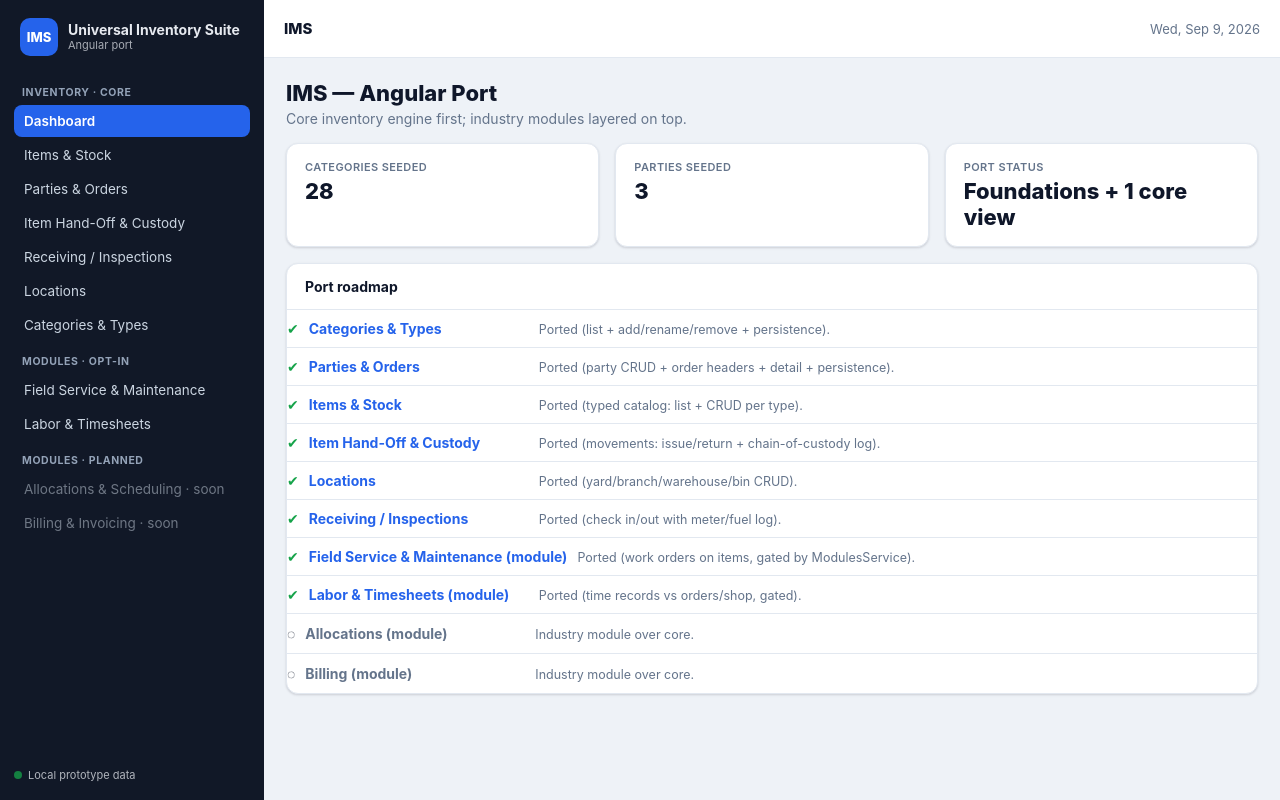
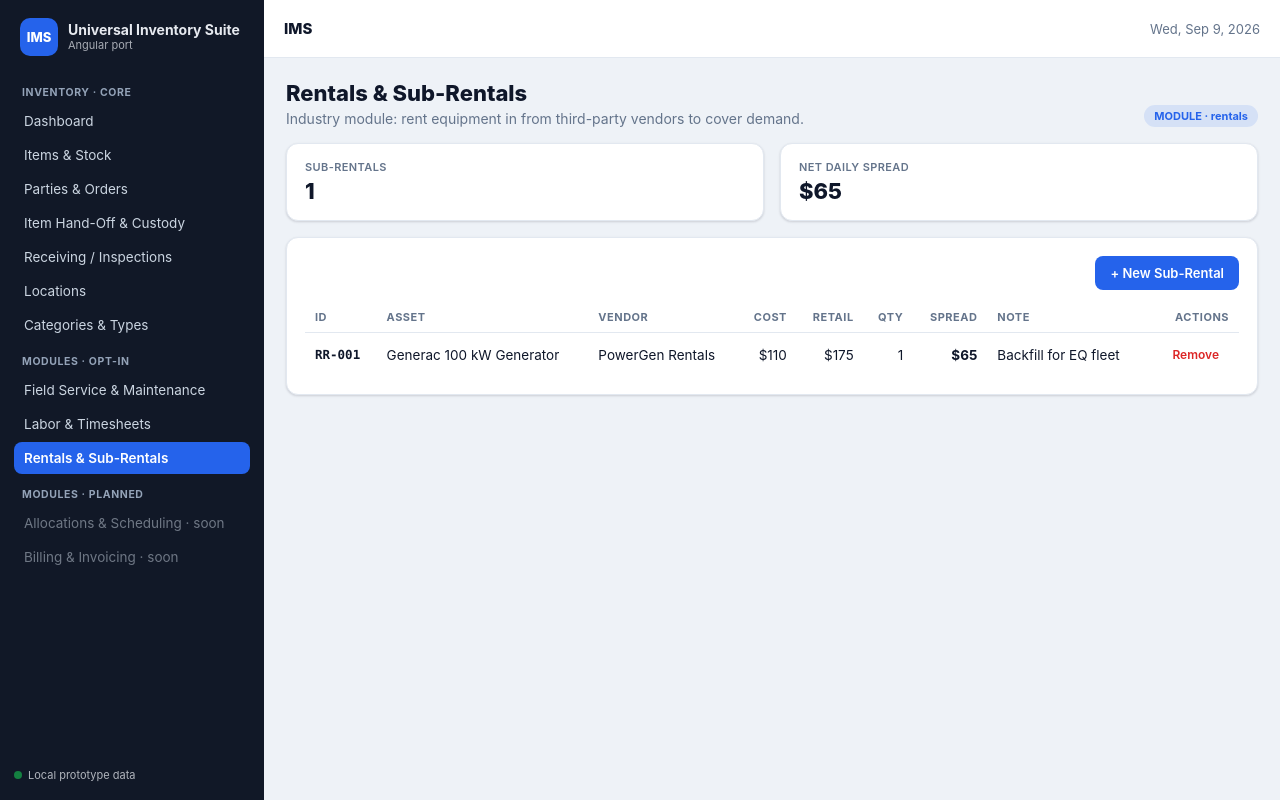
Before and after one commit to tinnerrob/ims-prototype-angular, an Angular app: page /rentals in a window 1280 px wide. Before the commit this address led to /dashboard. Built offline with nearby package versions, Linux system fonts and the light colour scheme.

Commit message:
Port Rentals & Sub-Rentals (module): vendor sub-rentals with spread, gated

```diff
--- a/src/app/app.component.ts
+++ b/src/app/app.component.ts
@@ -38,6 +38,7 @@ export class AppComponent {
       items: [
         { label: 'Field Service & Maintenance', route: '/maintenance' },
         { label: 'Labor & Timesheets', route: '/timesheet' },
+        { label: 'Rentals & Sub-Rentals', route: '/rentals' },
       ],
     },
     {
--- a/src/app/app.routes.ts
+++ b/src/app/app.routes.ts
@@ -9,6 +9,7 @@ import { ItemsComponent } from './features/items/items.component';
 import { LocationsComponent } from './features/locations/locations.component';
 import { MaintenanceComponent } from './features/maintenance/maintenance.component';
 import { OrdersComponent } from './features/orders/orders.component';
+import { RentalsComponent } from './features/rentals/rentals.component';
 import { TimesheetComponent } from './features/timesheet/timesheet.component';
 
 /**
@@ -26,6 +27,7 @@ export const routes: Routes = [
   { path: 'locations', component: LocationsComponent },
   { path: 'maintenance', component: MaintenanceComponent, canActivate: [requireModule('service')] },
   { path: 'orders', component: OrdersComponent },
+  { path: 'rentals', component: RentalsComponent, canActivate: [requireModule('rentals')] },
   { path: 'timesheet', component: TimesheetComponent, canActivate: [requireModule('labor')] },
   { path: '**', redirectTo: 'dashboard' },
 ];
--- a/src/app/core/data.service.ts
+++ b/src/app/core/data.service.ts
@@ -12,6 +12,7 @@ import {
   OrderLine,
   OrderStatus,
   Party,
+  RentalSub,
   Timesheet,
   WorkOrder,
   WorkOrderStatus,
@@ -40,6 +41,7 @@ export class DataService {
     inspections: Inspection[];
     workOrders: WorkOrder[];
     timesheets: Timesheet[];
+    rentals: RentalSub[];
   } = {
     settings: { categories: this.seedCategories() },
     parties: this.seedParties(),
@@ -50,6 +52,7 @@ export class DataService {
     inspections: this.seedInspections(),
     workOrders: this.seedWorkOrders(),
     timesheets: this.seedTimesheets(),
+    rentals: this.seedRentals(),
   };
 
   constructor() {
@@ -74,6 +77,7 @@ export class DataService {
       if (Array.isArray(snap.inspections)) this.db.inspections = snap.inspections;
       if (Array.isArray(snap.workOrders)) this.db.workOrders = snap.workOrders;
       if (Array.isArray(snap.timesheets)) this.db.timesheets = snap.timesheets;
+      if (Array.isArray(snap.rentals)) this.db.rentals = snap.rentals;
     } catch {
       /* corrupted storage -> keep seed */
     }
@@ -95,6 +99,7 @@ export class DataService {
           inspections: this.db.inspections,
           workOrders: this.db.workOrders,
           timesheets: this.db.timesheets,
+          rentals: this.db.rentals,
         }),
       );
     } catch {
@@ -355,6 +360,40 @@ export class DataService {
       if (!Number.isNaN(n) && n > max) max = n;
     }
     return 'TS-' + String(max + 1).padStart(4, '0');
+  }
+
+  /* ------------------------------ rentals ------------------------------- */
+
+  listRentals(): RentalSub[] {
+    return [...this.db.rentals];
+  }
+
+  createRental(data: Omit<RentalSub, 'id'>): RentalSub {
+    const rec: RentalSub = { ...data, id: this.nextRentalId() };
+    this.db.rentals.push(rec);
+    this.save();
+    return rec;
+  }
+
+  removeRental(id: string): void {
+    const i = this.db.rentals.findIndex((x) => x.id === id);
+    if (i >= 0) {
+      this.db.rentals.splice(i, 1);
+      this.save();
+    }
+  }
+
+  rentalSpread(r: RentalSub): number {
+    return (r.retailRate - r.vendorCost) * r.qty;
+  }
+
+  private nextRentalId(): string {
+    let max = 0;
+    for (const r of this.db.rentals) {
+      const n = Number(r.id.split('-')[1]);
+      if (!Number.isNaN(n) && n > max) max = n;
+    }
+    return 'RR-' + String(max + 1).padStart(3, '0');
   }
 
   /* ---------------------------- work orders ----------------------------- */
@@ -646,4 +685,10 @@ export class DataService {
       { id: 'TS-0002', empId: 'EMP-001', date: new Date().toISOString().slice(0, 10), hours: 4, orderId: null, targetLabel: 'Shop', note: 'Maintenance support' },
     ];
   }
+
+  private seedRentals(): RentalSub[] {
+    return [
+      { id: 'RR-001', itemId: null, assetName: 'Generac 100 kW Generator', vendor: 'PowerGen Rentals', vendorCost: 110, retailRate: 175, qty: 1, note: 'Backfill for EQ fleet' },
+    ];
+  }
 }
--- a/src/app/core/models.ts
+++ b/src/app/core/models.ts
@@ -217,3 +217,14 @@ export interface Timesheet {
   targetLabel: string; // display target (order id, shop, etc.)
   note?: string;
 }
+
+export interface RentalSub {
+  id: string;
+  itemId?: string | null; // catalog item when it maps to one
+  assetName: string;
+  vendor: string;
+  vendorCost: number; // daily cost to us
+  retailRate: number; // daily billable
+  qty: number;
+  note?: string;
+}
--- a/src/app/features/dashboard/dashboard.component.ts
+++ b/src/app/features/dashboard/dashboard.component.ts
@@ -27,6 +27,7 @@ export class DashboardComponent {
     { route: '/inspections', title: 'Receiving / Inspections', done: true, note: 'Ported (check in/out with meter/fuel log).' },
     { route: '/maintenance', title: 'Field Service & Maintenance (module)', done: true, note: 'Ported (work orders on items, gated by ModulesService).' },
     { route: '/timesheet', title: 'Labor & Timesheets (module)', done: true, note: 'Ported (time records vs orders/shop, gated).' },
+    { route: '/rentals', title: 'Rentals & Sub-Rentals (module)', done: true, note: 'Ported (vendor sub-rentals with spread, gated).' },
     { route: '/scheduler', title: 'Allocations (module)', done: false, note: 'Industry module over core.' },
     { route: '/invoicing', title: 'Billing (module)', done: false, note: 'Industry module over core.' },
   ];
--- /dev/null
+++ b/src/app/features/rentals/rentals.component.html
@@ -0,0 +1,81 @@
+<section class="page">
+  <div class="page-head">
+    <div>
+      <h1>Rentals &amp; Sub-Rentals</h1>
+      <p class="page-sub">Industry module: rent equipment in from third-party vendors to cover demand.</p>
+    </div>
+    <span class="mod-tag">MODULE · rentals</span>
+  </div>
+
+  <div class="stat-row">
+    <div class="card stat"><span class="stat-label">Sub-rentals</span><span class="stat-value">{{ rentals().length }}</span></div>
+    <div class="card stat"><span class="stat-label">Net daily spread</span><span class="stat-value">${{ totalSpread() }}</span></div>
+  </div>
+
+  <div class="card">
+    <div class="card-body">
+      <div class="toolbar">
+        <button class="btn btn-primary" (click)="openForm()">+ New Sub-Rental</button>
+      </div>
+      <table class="table">
+        <thead>
+          <tr><th>ID</th><th>Asset</th><th>Vendor</th><th class="th-end">Cost</th><th class="th-end">Retail</th><th class="th-end">Qty</th><th class="th-end">Spread</th><th>Note</th><th class="th-end">Actions</th></tr>
+        </thead>
+        <tbody>
+          @for (r of rentals(); track r.id) {
+            <tr>
+              <td class="mono strong">{{ r.id }}</td>
+              <td>{{ r.assetName }}</td>
+              <td>{{ r.vendor }}</td>
+              <td class="td-end">${{ r.vendorCost }}</td>
+              <td class="td-end">${{ r.retailRate }}</td>
+              <td class="td-end">{{ r.qty }}</td>
+              <td class="td-end strong">${{ data.rentalSpread(r) }}</td>
+              <td>{{ r.note || '—' }}</td>
+              <td class="td-end"><button class="btn btn-danger-ghost btn-sm" (click)="remove(r)">Remove</button></td>
+            </tr>
+          } @empty {
+            <tr><td colspan="9" class="empty">No sub-rentals yet.</td></tr>
+          }
+        </tbody>
+      </table>
+    </div>
+  </div>
+</section>
+
+@if (formOpen) {
+  <div class="overlay">
+    <div class="panel">
+      <div class="panel-head">
+        <span class="panel-title">New Sub-Rental</span>
+        <button class="icon-btn" (click)="formOpen = false" aria-label="Close">×</button>
+      </div>
+      <div class="panel-body">
+        <div class="field">
+          <label>Map to catalog item (optional)</label>
+          <select class="input" [(ngModel)]="form.itemId" (ngModelChange)="onItemChange()">
+            <option value="">— no mapping / external asset —</option>
+            @for (it of catalog(); track it.id) {
+              <option [value]="it.id">{{ it.id }} · {{ it.name }}</option>
+            }
+          </select>
+        </div>
+        <div class="field">
+          <label>Asset name *</label>
+          <input class="input" [(ngModel)]="form.assetName" [disabled]="form.itemId !== ''" placeholder="e.g. Generac 100 kW Generator" />
+        </div>
+        <div class="field"><label>Vendor *</label><input class="input" [(ngModel)]="form.vendor" /></div>
+        <div class="row3">
+          <div class="field"><label>Vendor cost/day</label><input class="input" type="number" min="0" [(ngModel)]="form.vendorCost" /></div>
+          <div class="field"><label>Retail/day</label><input class="input" type="number" min="0" [(ngModel)]="form.retailRate" /></div>
+          <div class="field"><label>Qty</label><input class="input" type="number" min="1" [(ngModel)]="form.qty" /></div>
+        </div>
+        <div class="field"><label>Note</label><input class="input" [(ngModel)]="form.note" /></div>
+      </div>
+      <div class="panel-foot">
+        <button class="btn btn-ghost" (click)="formOpen = false">Cancel</button>
+        <button class="btn btn-primary" (click)="save()" [disabled]="!form.vendor.trim() || !(form.itemId || form.assetName.trim())">Save</button>
+      </div>
+    </div>
+  </div>
+}
--- /dev/null
+++ b/src/app/features/rentals/rentals.component.scss
@@ -0,0 +1 @@
+/* Rentals & Sub-Rentals — reuses shared styles. */
--- /dev/null
+++ b/src/app/features/rentals/rentals.component.ts
@@ -0,0 +1,76 @@
+import { Component } from '@angular/core';
+import { FormsModule } from '@angular/forms';
+
+import { DataService } from '../../core/data.service';
+import { RentalSub } from '../../core/models';
+
+interface RentForm {
+  itemId: string; // '' = no catalog mapping
+  assetName: string;
+  vendor: string;
+  vendorCost: number;
+  retailRate: number;
+  qty: number;
+  note: string;
+}
+
+@Component({
+  selector: 'ims-rentals',
+  standalone: true,
+  imports: [FormsModule],
+  templateUrl: './rentals.component.html',
+  styleUrl: './rentals.component.scss',
+})
+export class RentalsComponent {
+  formOpen = false;
+  form: RentForm = this.emptyForm();
+
+  constructor(readonly data: DataService) {}
+
+  rentals(): RentalSub[] {
+    return this.data.listRentals();
+  }
+
+  catalog() {
+    return this.data.listItems('serialized');
+  }
+
+  totalSpread(): number {
+    return this.data.listRentals().reduce((s, r) => s + this.data.rentalSpread(r), 0);
+  }
+
+  openForm(): void {
+    this.form = this.emptyForm();
+    this.formOpen = true;
+  }
+
+  onItemChange(): void {
+    const it = this.data.getItem('serialized', this.form.itemId);
+    this.form.assetName = it ? `${it.id} · ${it.name}` : '';
+  }
+
+  save(): void {
+    const f = this.form;
+    const item = f.itemId ? this.data.getItem('serialized', f.itemId) : null;
+    const assetName = item ? `${item.id} · ${item.name}` : f.assetName.trim();
+    if (!assetName || !f.vendor.trim()) return;
+    this.data.createRental({
+      itemId: item?.id ?? null,
+      assetName,
+      vendor: f.vendor,
+      vendorCost: f.vendorCost,
+      retailRate: f.retailRate,
+      qty: f.qty,
+      note: f.note,
+    });
+    this.formOpen = false;
+  }
+
+  remove(r: RentalSub): void {
+    if (confirm(`Remove sub-rental ${r.id}?`)) this.data.removeRental(r.id);
+  }
+
+  private emptyForm(): RentForm {
+    return { itemId: '', assetName: '', vendor: '', vendorCost: 0, retailRate: 0, qty: 1, note: '' };
+  }
+}
--- a/src/styles.scss
+++ b/src/styles.scss
@@ -413,6 +413,12 @@ body {
   gap: 12px;
 }
 
+.row3 {
+  display: grid;
+  grid-template-columns: repeat(3, 1fr);
+  gap: 12px;
+}
+
 .detail-meta {
   display: flex;
   flex-wrap: wrap;
```
Also changed, not shown: 1 other file (tests, documents, lock files or other folders).
